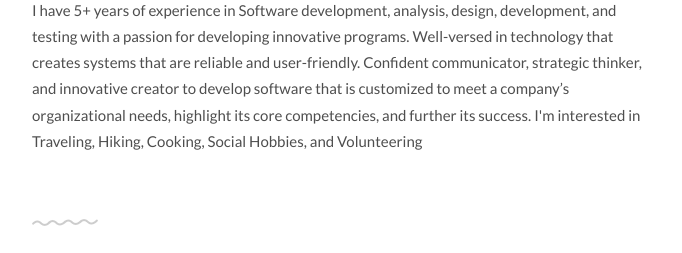
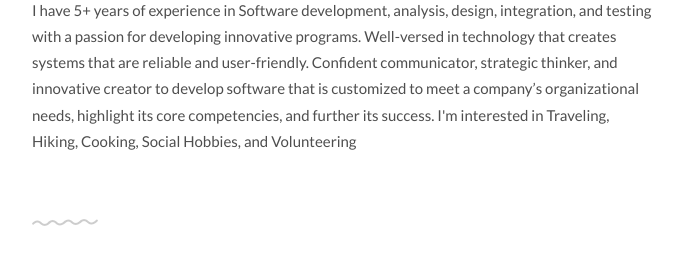
Before and after one commit to ZayMMM/ZayMMM.github.io, a plain HTML site: page index.html in a window 1280 px wide. Shown: the part 350-603 px from the top of the page, without its empty margins (297-979 px from the left). Drawn offline with Linux system fonts and the light colour scheme.

Commit message:
- update data

```diff
--- a/index.html
+++ b/index.html
@@ -53,7 +53,7 @@
 					<h1>I live in<br><span id="typed"></span></h1>
 				</div>
 				<p>
-					I have 5+ years of experience in Software development, analysis, design, development, and testing with a passion for developing innovative programs. Well-versed in technology that creates systems that are reliable and user-friendly. Confident communicator, strategic thinker, and innovative creator to develop software that is customized to meet a company’s organizational needs, highlight its core competencies, and further its success. I'm interested in Traveling, Hiking, Cooking, Social Hobbies, and Volunteering
+					I have 5+ years of experience in Software development, analysis, design, integration, and testing with a passion for developing innovative programs. Well-versed in technology that creates systems that are reliable and user-friendly. Confident communicator, strategic thinker, and innovative creator to develop software that is customized to meet a company’s organizational needs, highlight its core competencies, and further its success. I'm interested in Traveling, Hiking, Cooking, Social Hobbies, and Volunteering
 				</p>
 			</div>
 		</div>
```
